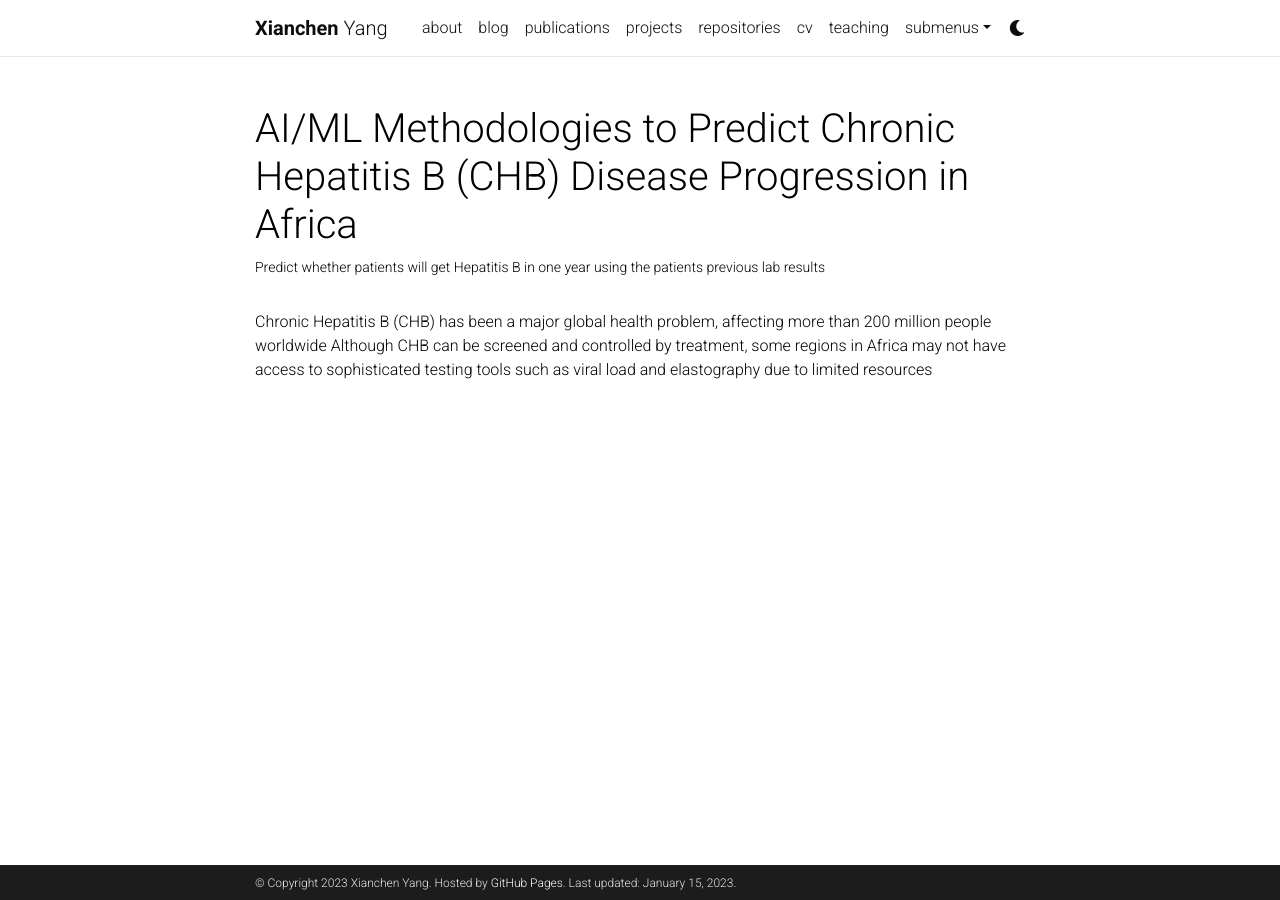
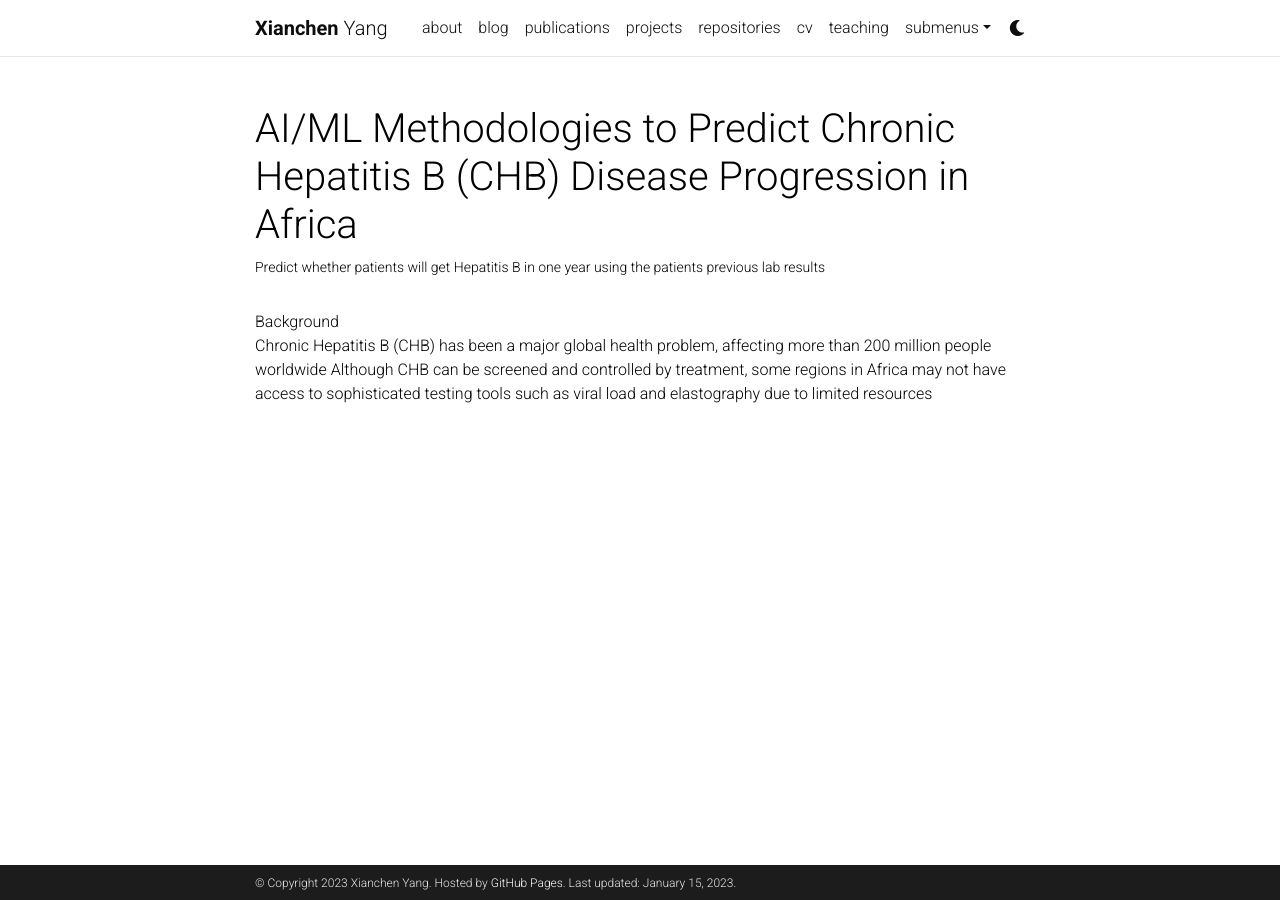
Before and after one commit to Samantha0086/Samantha0086.github.io, a Jekyll site: the page built from _projects/1_project.md, in a window 1280 px wide. Built offline with Jekyll 4.4.1, drawn with Linux system fonts in a browser that asks for light colours; comment, search, counter and statistics services are not loaded; a style sheet for code colours, icons or effects is not loaded.

Commit message:
Update 1_project.md

```diff
--- a/_projects/1_project.md
+++ b/_projects/1_project.md
@@ -2,12 +2,15 @@
 layout: page
 title: AI/ML Methodologies to Predict Chronic Hepatitis B (CHB) Disease Progression in Africa
 description: Predict whether patients will get Hepatitis B in one year using the patients previous lab results
-img: assets/img/12.jpg
+img: assets/img/hepb.jpeg
 importance: 1
 category: Research
 ---
-<div class="background">
+<h> Background
+</h>
+
+<p>
 Chronic Hepatitis B (CHB) has been a major global health problem, affecting more than 200 million people worldwide
 
 Although CHB can be screened and controlled by treatment, some regions in Africa may not have access to sophisticated testing tools such as viral load and elastography due to limited resources
-</div>
+</p>
```
